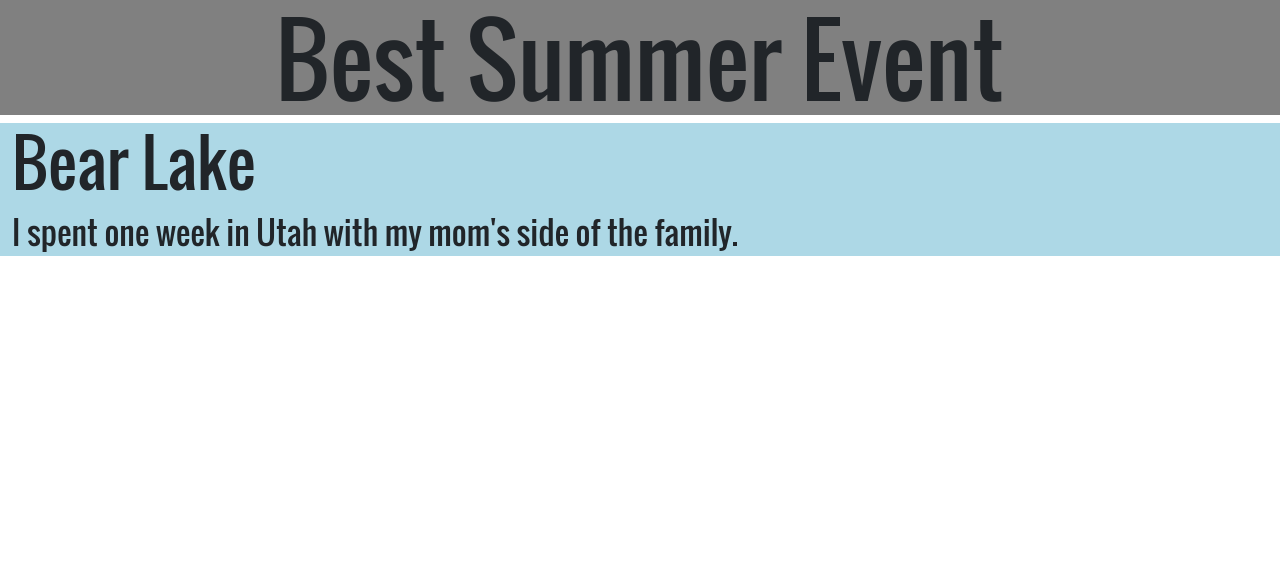
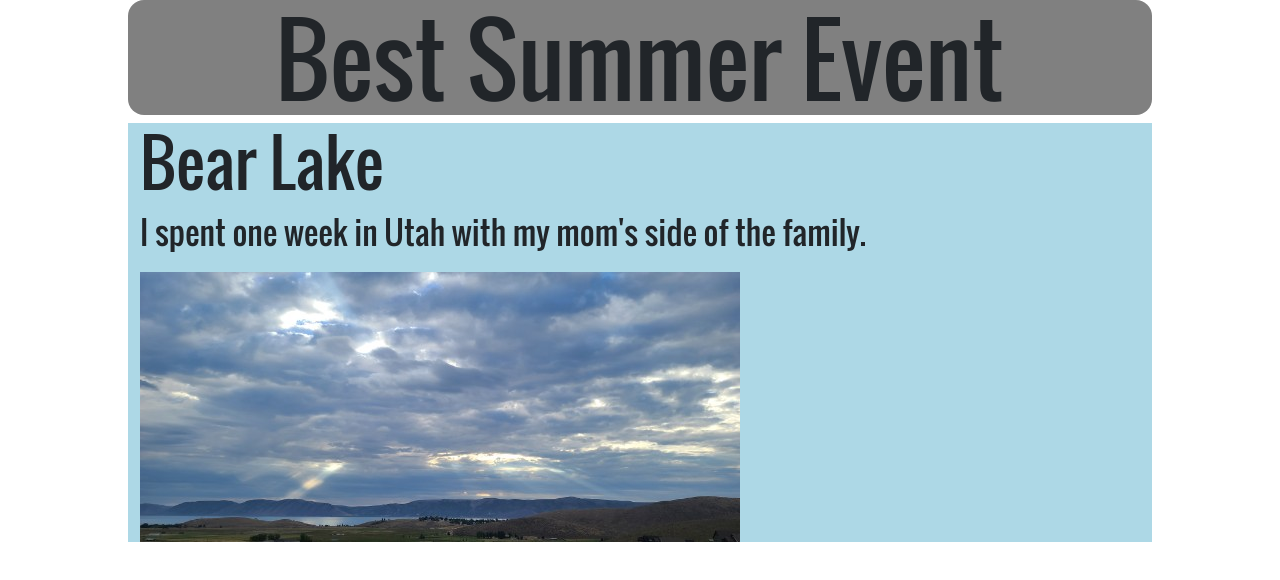
Before and after one commit to Barik-D-Boley/Summer-Event, a plain HTML site: page index.html in a window 1280 px wide. Drawn offline with nearby package versions, Linux system fonts and the light colour scheme.

Commit message:
Fixed the Margins

```diff
--- a/css/index.scss
+++ b/css/index.scss
@@ -2,7 +2,7 @@
     font-family: oswaldRegular;
     src: url(fonts/Oswald-Regular.ttf);
 }
-* {
+body {
     font-family: oswaldRegular;
 }
 h1 {
@@ -17,7 +17,16 @@ p {
 }
 #top {
     background-color: gray;
+    border-radius: 1rem;
+    width: 80%;
+    display: block;
+    margin-left: auto;
+    margin-right: auto;
 }
 #content {
     background-color: lightblue;
+    width: 80%;
+    display: block;
+    margin-left: auto;
+    margin-right: auto;
 }
--- a/index.html
+++ b/index.html
@@ -7,18 +7,19 @@
     <title>Best Summer Event</title>
 
     <!-- Bootstrap Links -->
-    <link href="https://cdn.jsdelivr.net/npm/bootstrap@5.0.2/dist/css/bootstrap.min.css" rel="stylesheet" integrity="sha384-EVSTQN3/azprG1Anm3QDgpJLIm9Nao0Yz1ztcQTwFspd3yD65VohhpuuCOmLASjC" crossorigin="anonymous">
-    <script src="https://cdn.jsdelivr.net/npm/bootstrap@5.0.2/dist/js/bootstrap.bundle.min.js" integrity="sha384-MrcW6ZMFYlzcLA8Nl+NtUVF0sA7MsXsP1UyJoMp4YLEuNSfAP+JcXn/tWtIaxVXM" crossorigin="anonymous"></script>
+    <link href="https://cdn.jsdelivr.net/npm/bootstrap@5.1.0/dist/css/bootstrap.min.css" rel="stylesheet" integrity="sha384-KyZXEAg3QhqLMpG8r+8fhAXLRk2vvoC2f3B09zVXn8CA5QIVfZOJ3BCsw2P0p/We" crossorigin="anonymous">
+    <script src="https://cdn.jsdelivr.net/npm/bootstrap@5.1.0/dist/js/bootstrap.bundle.min.js" integrity="sha384-U1DAWAznBHeqEIlVSCgzq+c9gqGAJn5c/t99JyeKa9xxaYpSvHU5awsuZVVFIhvj" crossorigin="anonymous"></script>
 
     <link rel="stylesheet" type="text/css" href="css/index.css">
 </head>
 <body>
-    <div class="container-fluid" id="top">
+    <div class="container-fluid justify-content-center" id="top">
         <h1>Best Summer Event</h1>
     </div>
     <div class="container-fluid" id="content">
         <h2>Bear Lake</h2>
         <p>I spent one week in Utah with my mom's side of the family.</p>
+        <img src="images/Bear Lake Clouds 1.jpeg">
     </div>
 </body>
 </html>
```
Also changed, not shown: css/index.css, images/Bear Lake Clouds 1.jpeg (added), images/Bear Lake Clouds 2.jpeg (added), images/Bear Lake Hole.jpeg (added), images/Bear Lake Owl.jpeg (added), 1 other file.
